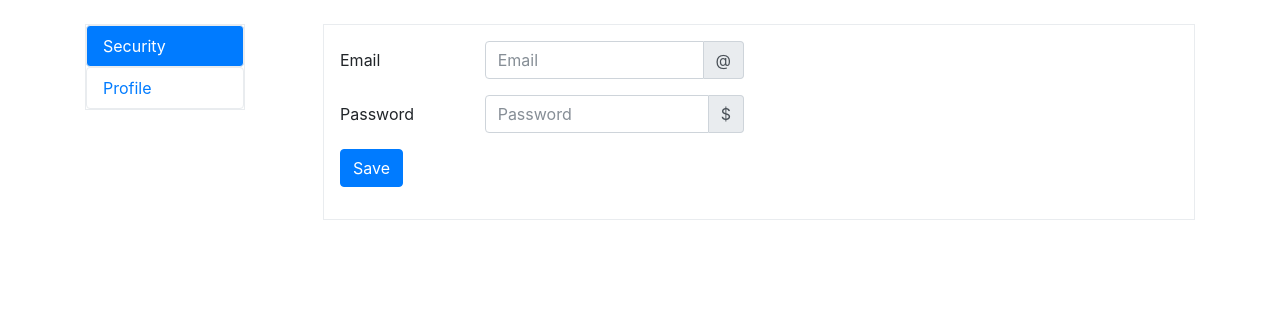
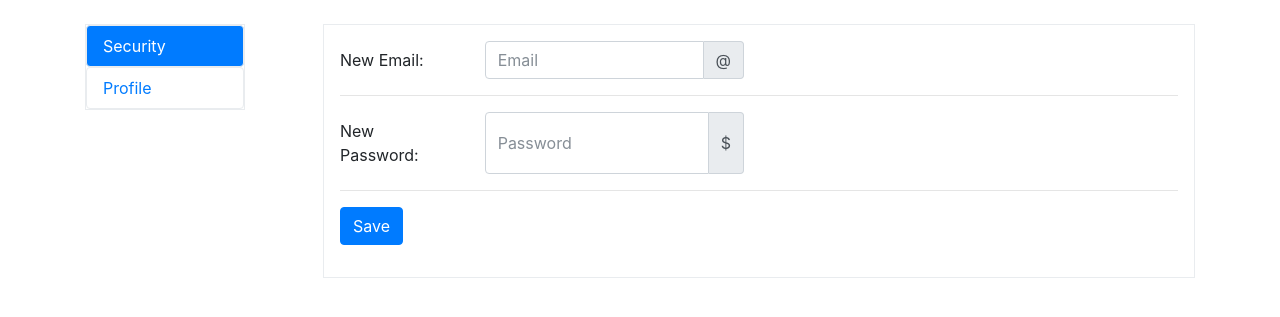
Before and after one commit to Somentus/Forum, a PHP site: page /settings.php in a window 1280 px wide. Shown: the part 56-373 px from the top of the page. Run offline with PHP 8.4, Linux system fonts and the light colour scheme; a user stored in the database is signed in; tables that the repository leaves empty or names only in its code hold one stand-in row (values such as "Sample post"); some libraries are stand-ins or nearby versions.

Commit message:
Rework images table to profile_pictures table. Relabel information in Settings -> Security form.

```diff
--- a/includes/codes.php
+++ b/includes/codes.php
@@ -399,35 +399,31 @@ function generate_uuid() {
 	);
 }
 
-function processImage($pdo, $files, $type, $foreign_id) {
+function processImage($pdo, $files, $user_id) {
 	$replaced = 0;
 
 	if($files['image']['name']) {
 		$uuid = generate_uuid();
 
-
-
 		// Verify if UUID already exists
-		$uuidAlreadyExists = query($pdo, "SELECT * FROM images WHERE uuid = :uuid", ['uuid' => $uuid]);
+		$uuidAlreadyExists = query($pdo, "SELECT * FROM profile_pictures WHERE uuid = :uuid", ['uuid' => $uuid]);
 		while(count($uuidAlreadyExists) != 0) {
 			$uuid = generate_uuid();
-			$uuidAlreadyExists = query($pdo, "SELECT * FROM images WHERE uuid = :uuid", ['uuid' => $uuid]);
+			$uuidAlreadyExists = query($pdo, "SELECT * FROM profile_pictures WHERE uuid = :uuid", ['uuid' => $uuid]);
 		}
 
 		$save_path = getcwd()."/img/".substr($uuid, 0, 1)."/".substr($uuid, 1, 1)."/";
 		$file_name = substr($uuid, 2);
 		$file_extension = pathinfo($files['image']['name'], PATHINFO_EXTENSION);
 
-		// If type == user_id, check if user already has a picture
-		if($type == "user_id") {
-			$verify = query($pdo, "SELECT * FROM images WHERE type = 'user_id' AND foreign_id = :foreign_id", ['foreign_id' => $foreign_id]);
+		// Check if user already has a picture
+		$verify = query($pdo, "SELECT * FROM profile_pictures WHERE user_id = :user_id", ['user_id' => $user_id]);
 		if(count($verify)) {
 			// User already has a profile picture
 			$picture = $verify[0];
 			$picture_old_save_path = getcwd()."/img/".substr($picture['uuid'], 0, 1)."/".substr($picture['uuid'], 1, 1)."/".substr($picture['uuid'], 2).".".$file_extension;
 			unlink($picture_old_save_path);
 			$replaced = 1;
-			}
 		}
 
 		if(!is_dir($save_path)) {
@@ -436,9 +432,9 @@ function processImage($pdo, $files, $type, $foreign_id) {
 		move_uploaded_file($files['image']['tmp_name'], $save_path.$file_name.".".$file_extension);
 
 		if($replaced) {
-			$query = query($pdo, "UPDATE images SET uuid = :uuid WHERE foreign_id = :foreign_id AND type = 'user_id'", ['uuid' => $uuid, 'foreign_id' => $foreign_id]);
+			$query = query($pdo, "UPDATE profile_pictures SET uuid = :uuid WHERE user_id = :user_id", ['uuid' => $uuid, 'user_id' => $user_id]);
 		} else {
-			query($pdo, "INSERT INTO images (uuid, extension, type, foreign_id) VALUES (:uuid, :extension, :type, :foreign_id)", ['uuid' => $uuid, 'extension' => $file_extension, 'type' => $type, 'foreign_id' => $foreign_id]);
+			query($pdo, "INSERT INTO profile_pictures (uuid, extension, user_id) VALUES (:uuid, :extension, :user_id)", ['uuid' => $uuid, 'extension' => $file_extension, 'user_id' => $user_id]);
 		}
 	}
 
@@ -446,7 +442,7 @@ function processImage($pdo, $files, $type, $foreign_id) {
 }
 
 function retrieveProfilePicture($pdo, $user_id) {
-	$image = query($pdo, "SELECT * FROM images WHERE foreign_id = :foreign_id AND type = 'user_id'", ['foreign_id' => $user_id]);
+	$image = query($pdo, "SELECT * FROM profile_pictures WHERE user_id = :user_id", ['user_id' => $user_id]);
 	if(count($image) == 1) {
 		$image = $image[0];
 		$uuid = $image['uuid'];
--- a/includes/settings.php
+++ b/includes/settings.php
@@ -53,12 +53,14 @@ function profile($pdo) {
 
 	if(isset($_POST['profileSubmit'])) {
 		if(isset($_FILES['image']) && $_FILES['image']['error'] == 0) {
-			$replaced = processImage($pdo, $_FILES, 'user_id', $_SESSION['id']);
+			$replaced = processImage($pdo, $_FILES, $_SESSION['id']);
 			if($replaced) {
 				$errors[] = "Old profile picture succesfully replaced!";
 			} else {
 				$errors[] = "New profile picture succesfully uploaded!";
 			}
+		} else if($_FILES['image']['error'] == 1) {
+			$errors[] = "File size is too big, please upload files smaller than 2MB!";
 		}
 	}
 
--- a/settings.php
+++ b/settings.php
@@ -81,20 +81,24 @@ if(isset($_POST['securitySubmit'])) {
 
 						<form action="settings.php" method="POST">
 							<div class="form-group row">
-								<label for="inputEmail" class="col-md-2 col-form-label">Email</label>
+								<label for="inputEmail" class="col-md-2 col-form-label">New Email:</label>
 								<div class="input-group col-md-4">
 									<input type="email" class="form-control" id="inputEmail" placeholder="Email" name="email">
 									<div class="input-group-addon">@</div>
 								</div>
 							</div>
 
+							<hr />
+
 							<div class="form-group row">
-								<label for="inputPassword" class="col-md-2 col-form-label">Password</label>
+								<label for="inputPassword" class="col-md-2 col-form-label">New Password:</label>
 								<div class="input-group col-md-4">
 									<input type="password" class="form-control" id="inputPassword" placeholder="Password" name="password">
 									<div class="input-group-addon">$</div>
 								</div>
 							</div>
+
+							<hr>
 
 							<div class="form-group row">
 								<div class="col-md-10">
```
Lines whose indentation alone changed are shown as unchanged.
